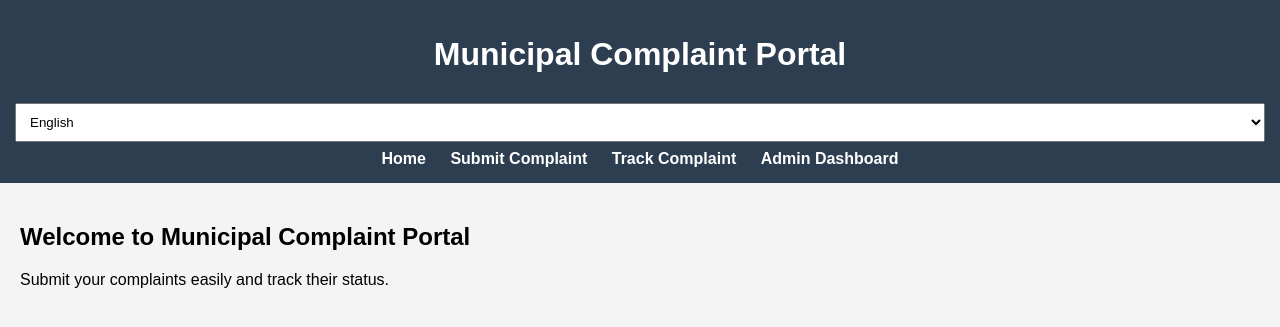
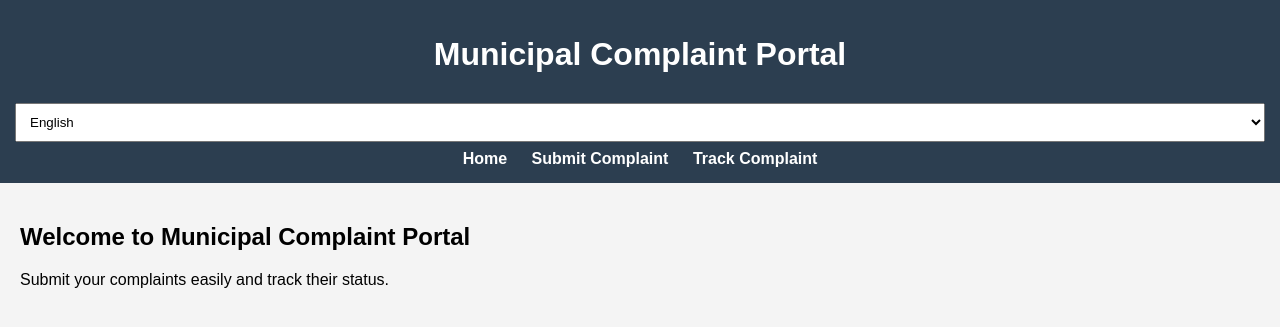
Before and after one commit to autianushka2008-dot/MunicipalComplaintSystem, a Flask app: page / in a window 1280 px wide. Shown: the top 327 px of the page. Run offline with Flask 3, Linux system fonts and the light colour scheme.

Commit message:
remove admin dashboard from user interface

```diff
--- a/templates/index.html
+++ b/templates/index.html
@@ -17,7 +17,7 @@
         <a href="/">Home</a>
         <a href="/submit">Submit Complaint</a>
         <a href="/track">Track Complaint</a>
-        <a href="/admin">Admin Dashboard</a>
+
     </nav>
 </header>
 
@@ -26,4 +26,5 @@
     <p>Submit your complaints easily and track their status.</p>
 </div>
 </body>
+
 </html>
```
